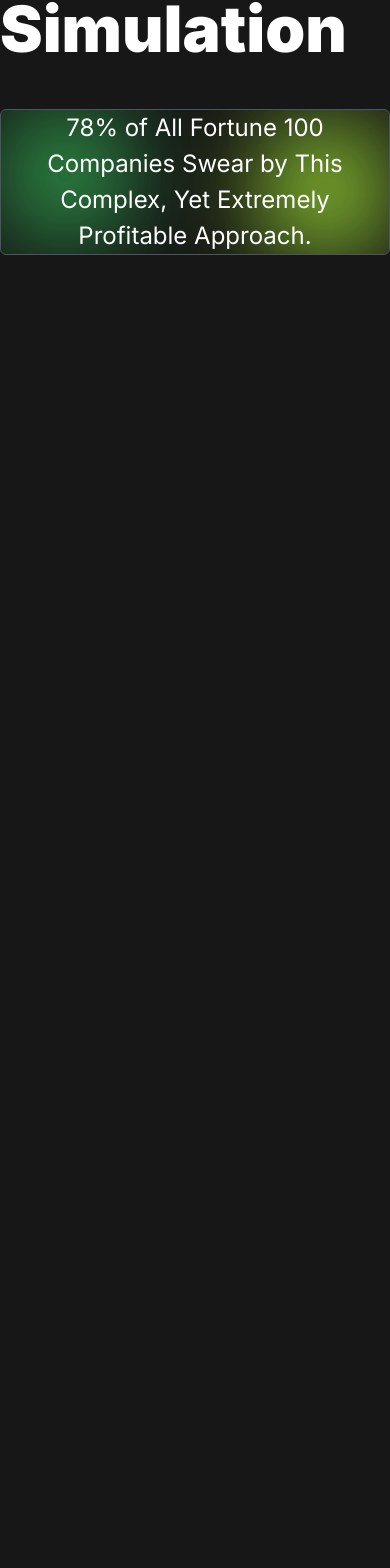
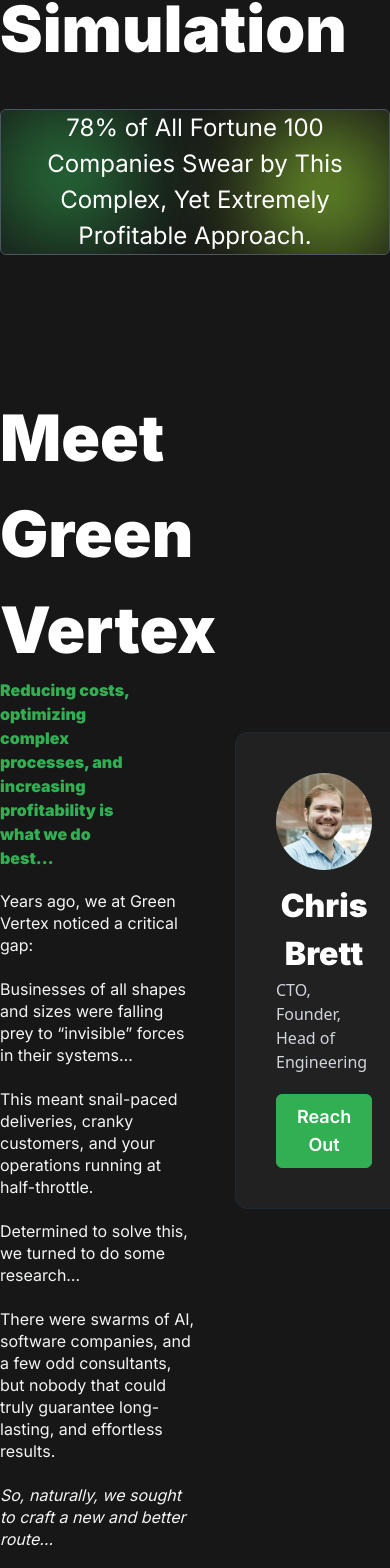
Before and after one commit to RudolfsIzaks/GreenVertex, a React (Vite) app: page / in a window 390 px wide. Shown: the part 2986-4554 px from the top of the page. Before the commit the page ends 3376 px from the top, so only its background shows below. Built offline with nearby package versions, Linux system fonts and the light colour scheme.

Commit message:
23/06/24 update

```diff
--- a/src/pages/landing.jsx
+++ b/src/pages/landing.jsx
@@ -2,10 +2,11 @@
 import NavBar from "../components/navBar";
 import "../index.css";
 import TabbedInterface from "../components/tabs";
-import AOS from 'aos';
-import 'aos/dist/aos.css';
+import AOS from "aos";
+import "aos/dist/aos.css";
 import Questions from "../components/questions";
-import BG3D from '../assets/Green3DVertex.png';
+import BG3D from "../assets/Green3DVertex.png";
+import Chris from '../assets/chris.jpg';
 
 function LandingPage() {
   useEffect(() => {
@@ -39,15 +40,56 @@
           </div>
         </div>
       </div>
-      <Questions/>
+      <Questions />
       <TabbedInterface />
       <div className="h-screen flex flex-col justify-center items-center">
-        <h2 className="text-subheadline-3 text-green font-inter font-bold" data-aos="zoom-in-up">Discover How to Avoid These Common Pitfalls and Transform Them Into Profits with...</h2>
-        <h1 className="text-headline-1 text-white font-inter font-black" data-aos="zoom-in">The Digital Twin Simulation</h1>
-        <div className="relative flex justify-center items-center rounded-md bg-background md:px-2 md:py-10 box-border md:w-1/2 overflow-hidden border border-gray-600 mt-8 hover:scale-125 duration-200">
+        <h2
+          className="text-subheadline-3 text-green font-inter font-bold"
+          data-aos="zoom-in-up"
+        >
+          Discover How to Avoid These Common Pitfalls and Transform Them Into
+          Profits with...
+        </h2>
+        <h1
+          className="text-headline-1 text-white font-inter font-black"
+          data-aos="zoom-in"
+        >
+          The Digital Twin Simulation
+        </h1>
+        <div className="relative flex justify-center items-center rounded-md bg-background md:px-2 md:py-10 box-border md:w-1/2 overflow-hidden border select-none border-gray-600 mt-8 hover:rotate-3 duration-200">
           <div className="z-0 absolute blur-el w-32 h-32 top-0 left-0 bg-green rounded-full animate-pulse"></div>
-          <p className="z-10 text-white text-subheadline-3 font-inter w-4/5 text-center">78% of All Fortune 100 Companies Swear by This Complex, Yet Extremely Profitable Approach.</p>
+          <p className="z-10 text-white text-subheadline-3 font-inter w-4/5 text-center">
+            78% of All Fortune 100 Companies Swear by This Complex, Yet
+            Extremely Profitable Approach.
+          </p>
           <div className="z-0 absolute blur-el w-32 h-32 bottom-0 right-0 bg-lime-400 rounded-full animate-pulse"></div>
+        </div>
+      </div>
+      <div className="flex items-center md:px-32 gap-10 mb-24">
+      <div className="w-1/2">
+        <h1 className="font-inter font-black text-headline-1 text-white">Meet Green Vertex</h1>
+        <p className="font-inter font-black text-md text-green mb-5 w-2/3">
+          Reducing costs, optimizing complex processes, and
+          increasing profitability is what we do best…
+        </p>
+        <p className="text-md font-inter text-gray-100 leading-snug">
+          Years ago, we at Green Vertex noticed a critical gap: <br></br><br></br> Businesses of
+          all shapes and sizes were falling prey to “invisible” forces in their
+          systems… <br></br> <br></br>This meant snail-paced deliveries, cranky customers, and your
+          operations running at half-throttle. <br></br> <br></br>Determined to solve this, we
+          turned to do some research… <br></br> <br></br>There were swarms of AI, software
+          companies, and a few odd consultants, but nobody that could truly
+          guarantee long-lasting, and effortless results.<br></br><br></br> <i>So, naturally, we
+          sought to craft a new and better route…</i>
+        </p>
+      </div>
+      <div className="flex gap-5 justify-center flex-grow">
+        <div data-aos="flip-right" className="bg-card p-10 flex flex-col justify-center items-center rounded-xl border border-gray-800">
+          <img src={Chris} alt="Chris Green Vertex" className="rounded-full w-48" />
+          <h2 className="font-inter font-black text-subheadline-2 text-white text-center mt-3">Chris Brett</h2>
+          <p className="text-gray-300">CTO, Founder, Head of Engineering</p>
+          <button className="py-2 px-5 bg-green text-white mt-5 rounded-md text-lg font-inter font-semibold border border-green hover:bg-transparent hover:scale-110 hover:text-green duration-150">Reach Out</button>
+        </div>
       </div>
       </div>
     </>
```
Also changed, not shown: src/assets/chris.jpg (added). Lines whose indentation alone changed are shown as unchanged.
